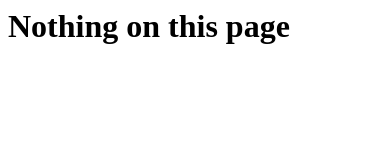
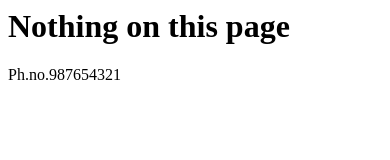
Before and after one commit to 23k91a0502-cpu/timepass, a plain HTML site: page nothing.html in a window 390 px wide. Drawn offline with Linux system fonts and the light colour scheme.

Commit message:
Add footer with phone number to nothing.html

```diff
--- a/nothing.html
+++ b/nothing.html
@@ -3,4 +3,7 @@
   <body>
     <h1>Nothing on this page</h1>
   </body>
+  <footer>
+    <label>Ph.no.</label>987654321
+  </footer>
 </html>
```
